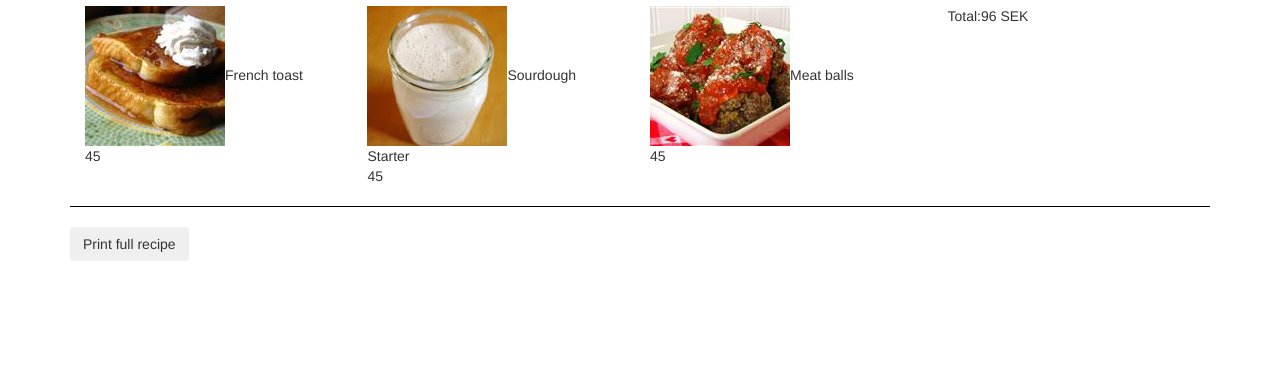
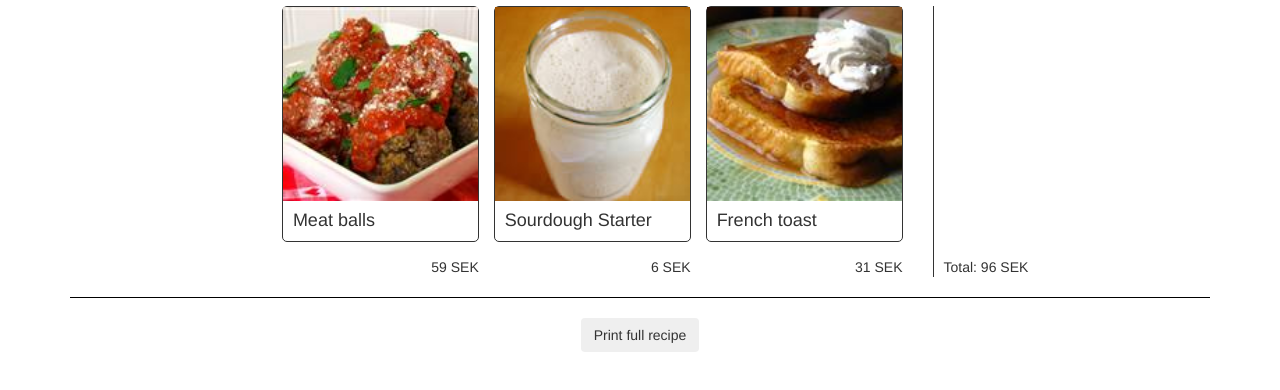
Before and after one commit to jakobivarsson/intp, a plain HTML site: page lab2/index.html in a window 1280 px wide. Shown: the part 158-548 px from the top of the page. Drawn offline with nearby package versions, Linux system fonts and the light colour scheme.

Commit message:
css dinner view

```diff
--- a/lab2/css/style.css
+++ b/lab2/css/style.css
@@ -51,9 +51,7 @@ hr {
     border-style: solid;
     border-radius: 5px;
     margin-left: -15px;
-    height: 340px;
     margin-bottom: 15px;
-    overflow: hidden;
 }
 
 .browse-dish img {
@@ -61,13 +59,18 @@ hr {
     max-height: 100%;
 }
 
+.browse-dish p {
+    height: 100px;
+    overflow: hidden;
+}
+
 .image-container {
     height: 195px;
 }
 
 .browse-dish h4, .browse-dish p {
-    padding-left: 5px;
-    padding-right: 5px;
+    padding-left: 10px;
+    padding-right: 10px;
 }
 
 .ingredients {
@@ -76,3 +79,12 @@ hr {
     border-left: solid 1px;
     border-bottom: solid 1px;
 }
+
+.total-price {
+    border-left: solid 1px;
+}
+
+.dinner-dish {
+    border: solid 1px;
+
+}
--- a/lab2/js/model/dinnerModel.js
+++ b/lab2/js/model/dinnerModel.js
@@ -202,6 +202,12 @@ var DinnerModel = function() {
 				return dishes[key];
 			}
 		}
+	}
+
+	this.getDishPrice = function (dish) {
+		return dish.ingredients.reduce(function (sum, ingredient) {
+			return sum + ingredient.price;
+		}, 0);
 	}
 
 
--- a/lab2/js/view/dinnerView.js
+++ b/lab2/js/view/dinnerView.js
@@ -10,21 +10,23 @@ var DinnerView = function (container, model) {
 				])
 			])
 		]),
-		div({class: "row"}, [
+		div({class: "row", style: "display: flex"}, [
 			div({class: "col-md-9"},
 				model.getFullMenu().map(function (dish) {
-					return div({class: "col-md-4"}, [
-						div({}, [img({src: "images/" + dish.image}), text(dish.name)]),
-						text("45")
+					return div({class: "col-md-3", style: "float:right"}, [
+						div({class: "browse-dish"}, [
+							img({class: "border", src: "images/" + dish.image}),
+							h4({}, [text(dish.name)])
+						]),
+						div({style: "text-align: right"}, [text(model.getDishPrice(dish) + " SEK")])
 					])
 				})
 			),
-			div({class: "col-md-3"}, [
-				text("Total:"),
-				text(model.getTotalMenuPrice() + " SEK")
+			div({class: "col-md-3 total-price"}, [
+				span({style: "position: absolute; bottom: 0; left: 10px"}, [text("Total: " + model.getTotalMenuPrice() + " SEK")])
 			])
 		]),
 		hr(),
-		button({class: "btn"}, [text("Print full recipe")])
+		button({class: "btn", style: "display:block; margin:auto"}, [text("Print full recipe")])
 	]));
 }
--- a/lab2/js/view/dishView.js
+++ b/lab2/js/view/dishView.js
@@ -2,9 +2,7 @@
 var DishView = function (container, model) {
 	var dish = model.getSelectedDish();
 
-	var price = dish.ingredients.reduce(function (sum, ingredient) {
-		return sum + ingredient.price;
-	}, 0);
+	var price = model.getDishPrice(dish);
 
 	container.appendChild(div({id: "mainView", class: "col-md-9"}, [
 		div({class: "col-md-6"}, [
```
